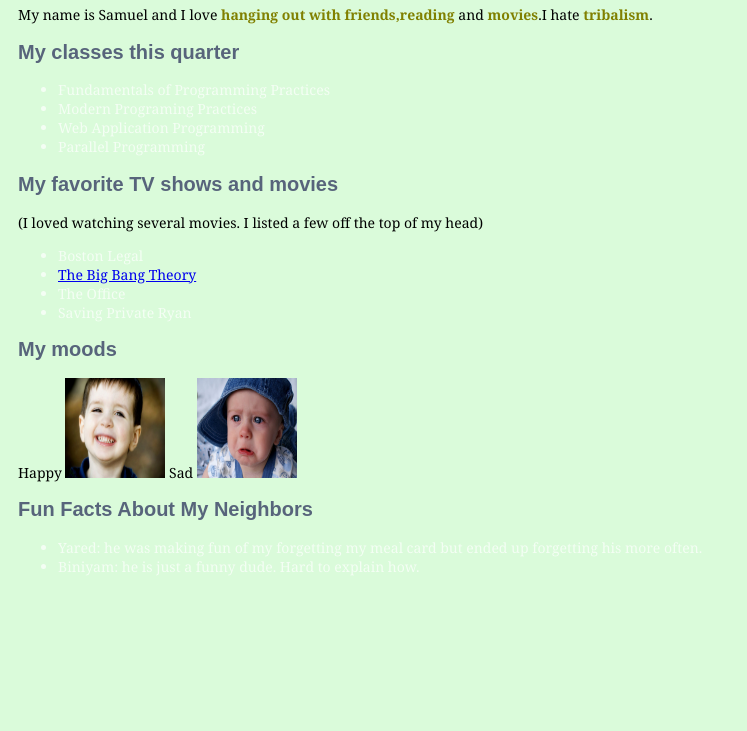
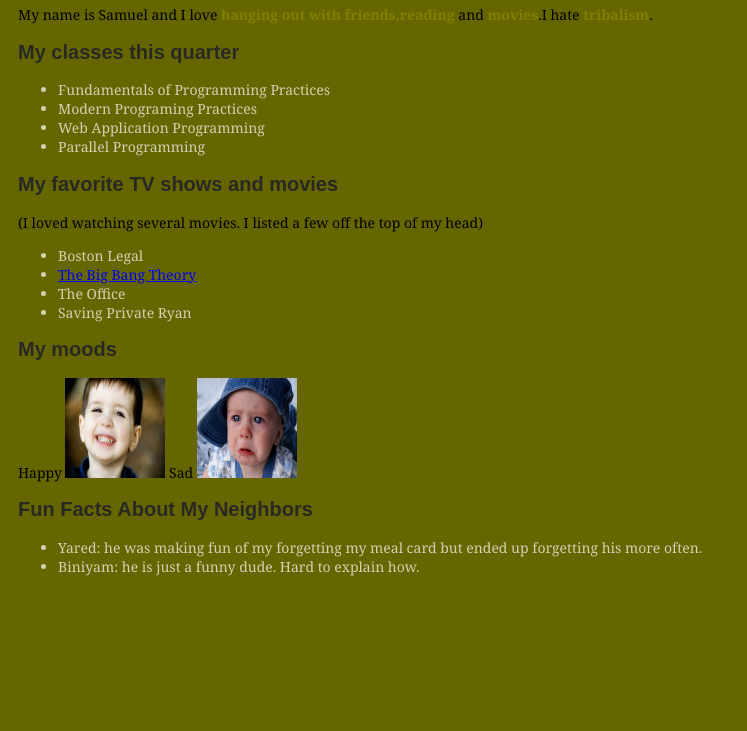
Before and after one commit to Samrogers418/samrogers418.github.io, a plain HTML site: page about_me.html in a window 1280 px wide. Shown: the part 69-800 px from the top of the page, without its empty margins (0-747 px from the left). Drawn offline with Linux system fonts and the light colour scheme.

Commit message:
b color tuning

```diff
--- a/css/styleme.css
+++ b/css/styleme.css
@@ -27,7 +27,7 @@ h1{
   }
 
   body {
-    background-color: hsla(120, 80%, 80%, 0.4);
+    background-color: rgb(102, 102, 0);
       font-family:Georgia;
       font-size:14px;
     }
```
